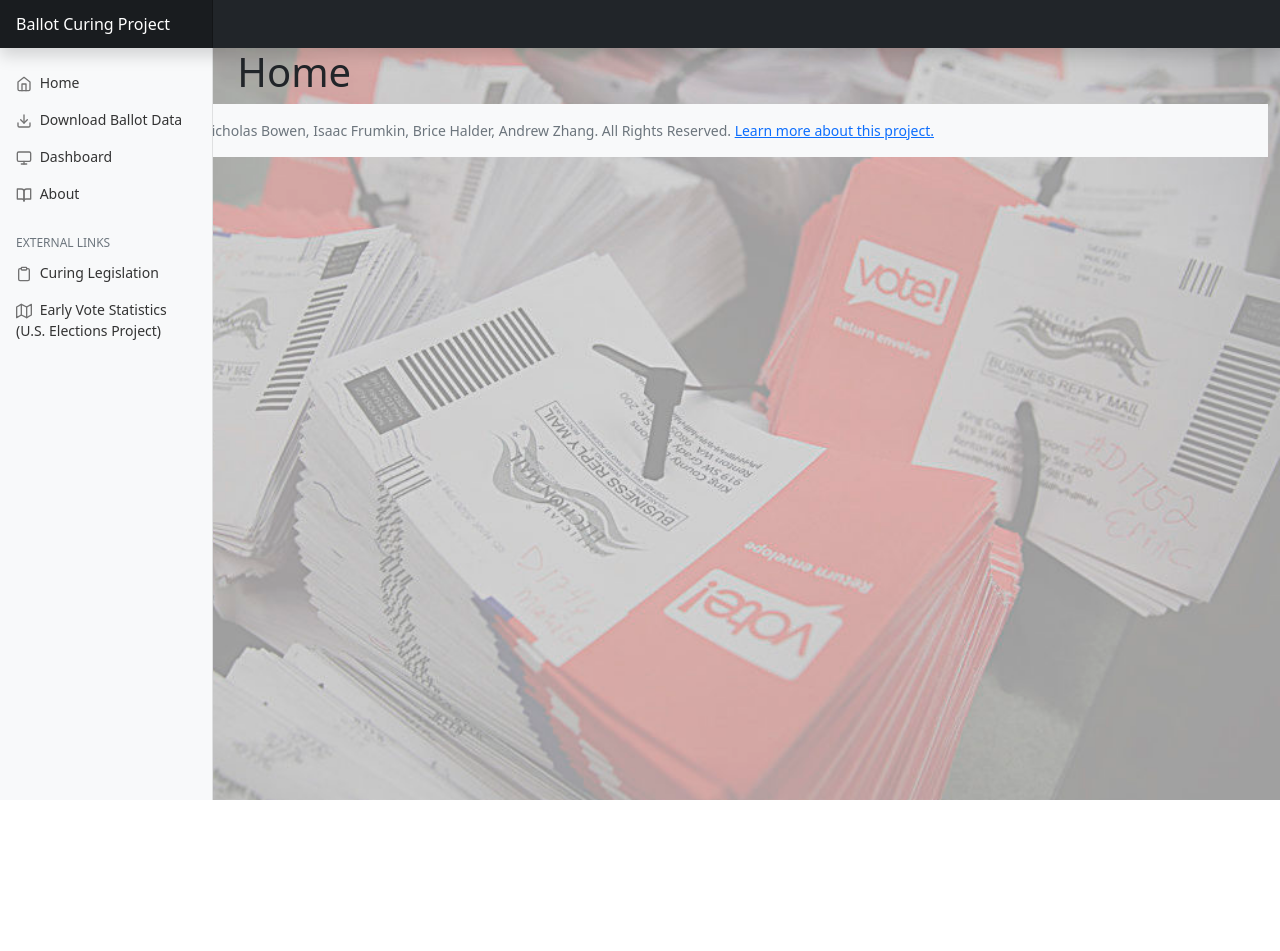
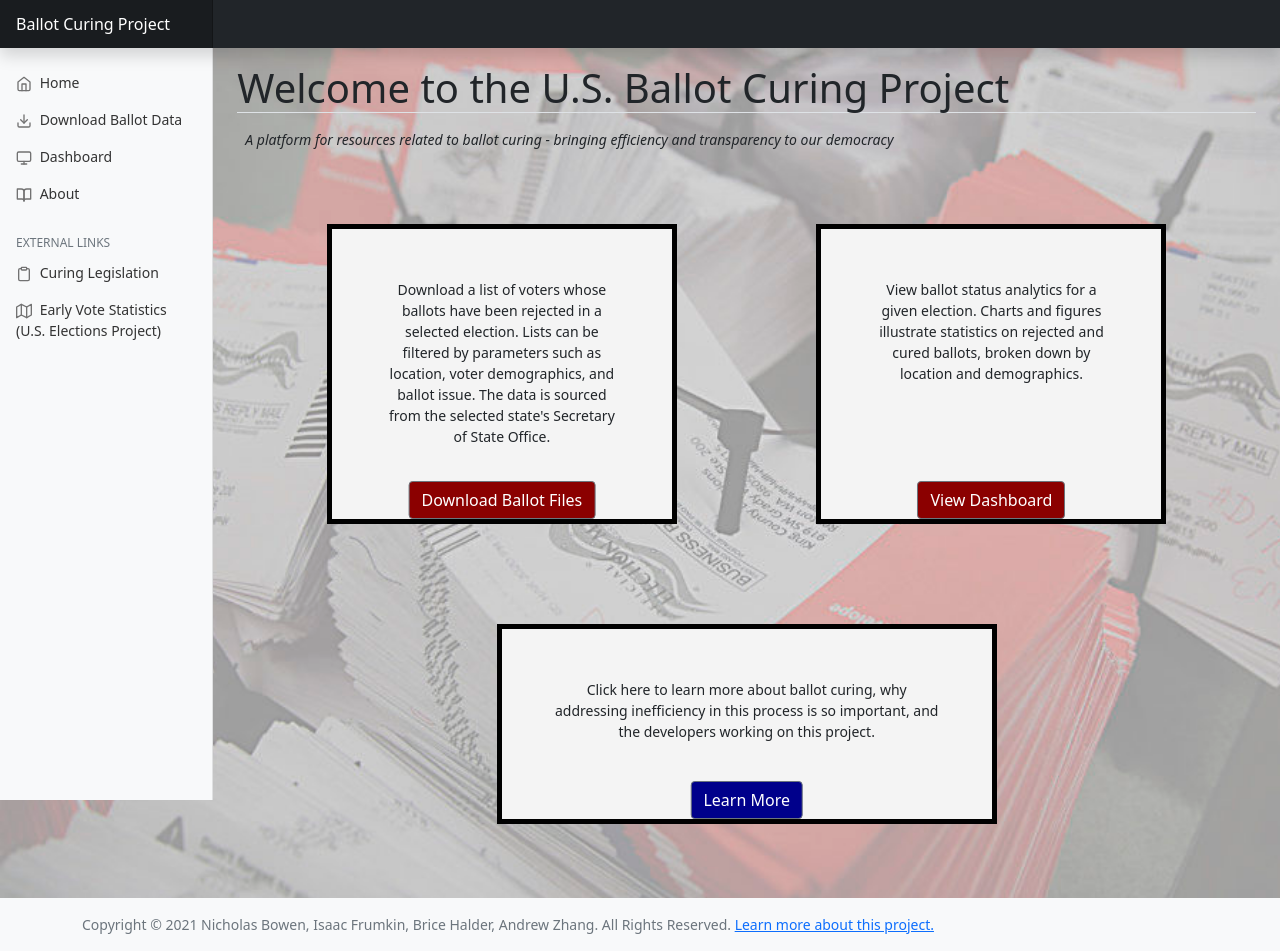
Before and after one commit to Ballot-Curing/ballot-curing-dashboard, a plain HTML site: page home/index.html in a window 1280 px wide. Before the commit the page ends 800 px from the top, so only its background shows below. Drawn offline with nearby package versions, Linux system fonts and the light colour scheme.

Commit message:
text boxes to home page

```diff
--- a/home/index.html
+++ b/home/index.html
@@ -28,17 +28,49 @@
     <div class="container-fluid">
         <div class="row">
             <div id="nav-placeholder"></div>
-            <main class="col-md-9 ms-sm-auto col-lg-10 px-md-4">
-                <h1 class="h1">Home</h1>
+            <main class="col-md-9 ms-sm-auto col-lg-10 px-md-4 pb-md-4">
+                <div class="d-flex flex-column">
+                    <h1 class="h1 pt-3 border-bottom">Welcome to the U.S. Ballot Curing Project</h1>
 
-
+                    <div class="p-2">
+                        <p><em>A platform for resources related to ballot curing - bringing efficiency and transparency to our democracy</em></p>
+                    </div>
+                </div>
+                <div id="flex1" class="d-flex flex-row justify-content:space-between">
+                    <div class="flex-items boxed">
+                        Download a list of voters whose ballots have been rejected in a selected election. Lists can be filtered by parameters such as location, voter demographics, and ballot issue. The data is sourced from the selected state's Secretary of State Office.
+                        <a class="horizontal-center" href="../ballotFiles/index.html">
+                            <button id="but" class="btn btn-secondary" type="button">
+                                Download Ballot Files
+                            </button>
+                        </a>
+                    </div>
+                    <div class="flex-items boxed">
+                        View ballot status analytics for a given election. Charts and figures illustrate statistics on rejected and cured ballots, broken down by location and demographics.
+                        <a class="horizontal-center" href="../dashboard/index.html">
+                            <button id="but" class="btn btn-secondary" type="button">
+                                View Dashboard
+                            </button>
+                        </a>
+                    </div>
+                </div>
+                <div id="flex2" class="d-flex flex-row justify-content:space-between">
+                    <div class="flex-items boxed">
+                        Click here to learn more about ballot curing, why addressing inefficiency in this process is so important, and the developers working on this project.
+                        <a class="horizontal-center" href="../about/index.html">
+                            <button id="but2" class="btn btn-secondary" type="button">
+                                Learn More
+                            </button>
+                        </a>
+                    </div>
+                </div>
             </main>
         </div>
-        <div id="footer-placeholder"></div>
 
 
 
     </div>
+    <div id="footer-placeholder"></div>
 
 
     <script type="text/javascript" src="https://code.jquery.com/jquery-3.1.0.min.js"></script>
```
